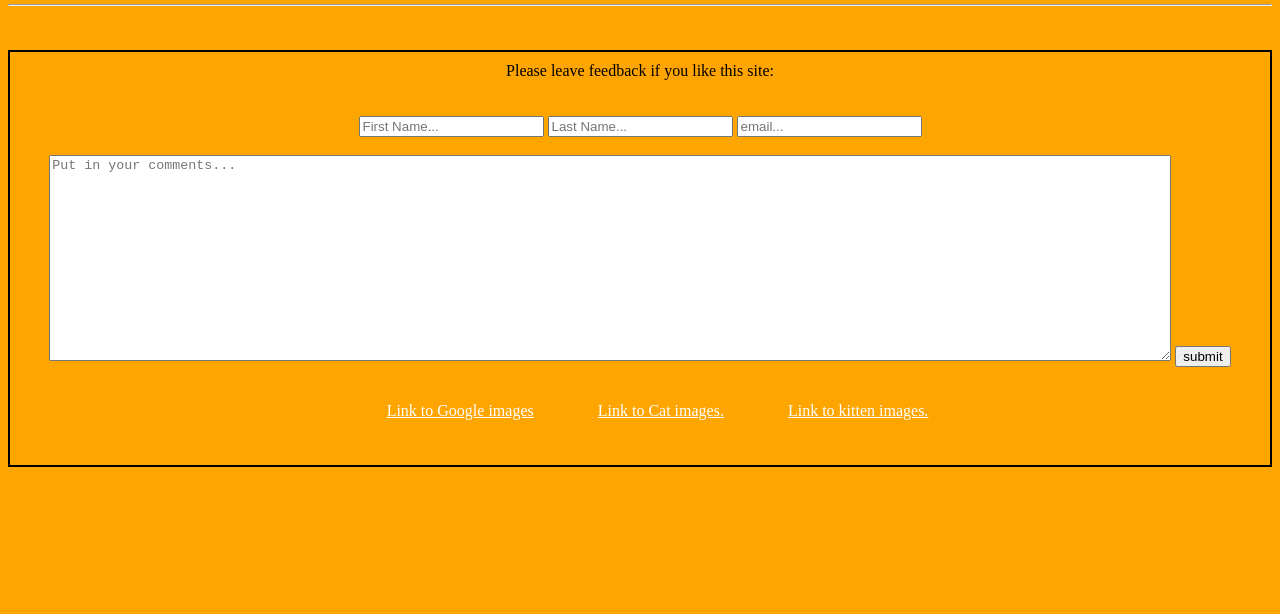
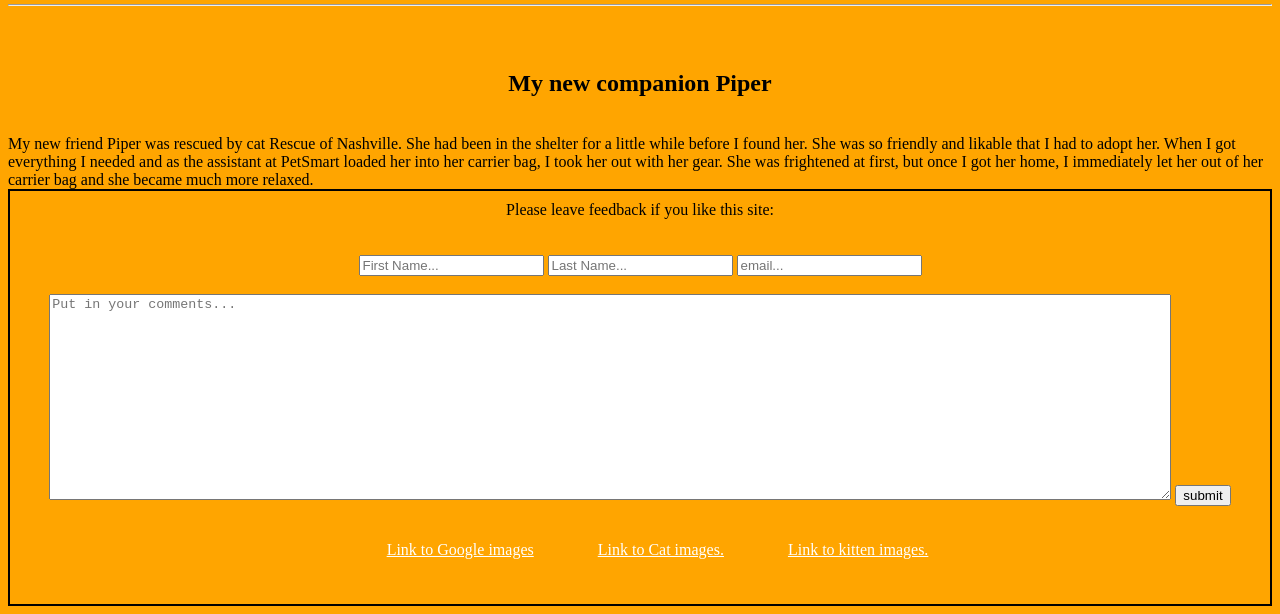
Before and after one commit to ADeatonCode/myCatFriends, a plain HTML site: page index.html in a window 1280 px wide. Shown: the part 3435-4049 px from the top of the page. Before the commit the page ends 3910 px from the top, so only its background shows below. Drawn offline with Linux system fonts and the light colour scheme.

Commit message:
Update index.html

```diff
--- a/index.html
+++ b/index.html
@@ -87,6 +87,14 @@
     </div2>
     <hr />
     <br /><br />
+  <div3>
+    <h2>My new companion Piper</h2>
+    <br/>
+    <p10>
+           My new friend Piper was rescued by cat Rescue of Nashville.  She had been in the shelter for a little while before I found her.  She was so friendly and likable that I had to adopt her.  When I got everything I needed and as the assistant at PetSmart loaded her into her carrier bag, I took her out with her gear.  She was frightened at first, but once I got her home, I immediately let her out of her carrier bag and she became much more relaxed.
+
+    </p10>
+  </div3>
   <footer class="footer">
     <form action="#">
       <header>Please leave feedback if you like this site:</header>
```
